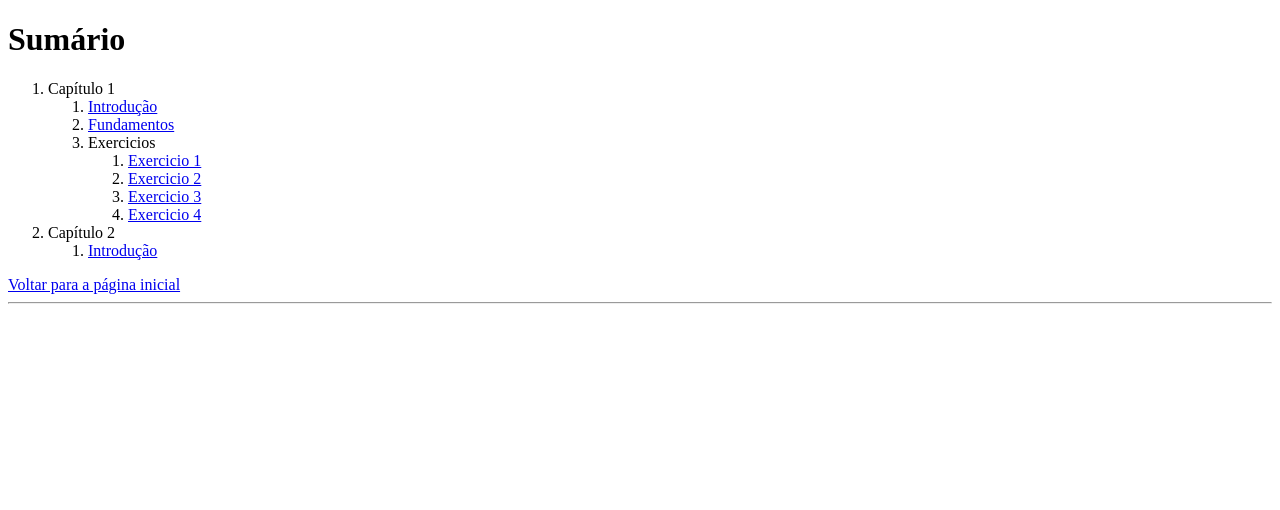
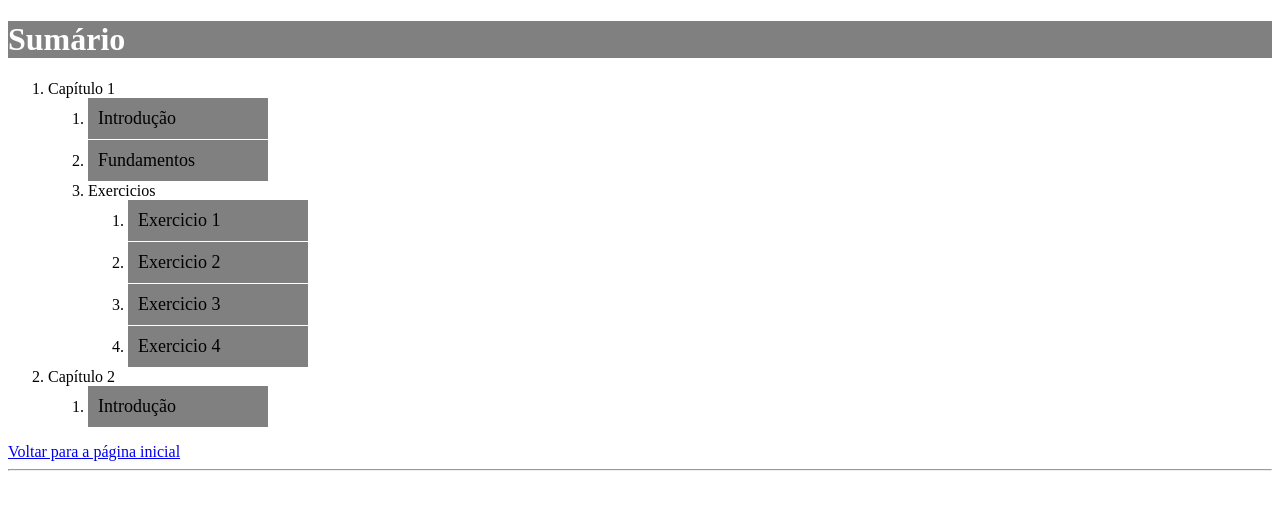
Before and after one commit to leomaycontb/ExerciciosLeoMaycon, a plain HTML site: page curso/sumario.html in a window 1280 px wide. Drawn offline with Linux system fonts and the light colour scheme.

Commit message:
Add stylesheet link to sumario.html

```diff
--- a/curso/sumario.html
+++ b/curso/sumario.html
@@ -2,6 +2,7 @@
 <html lang="pt-BR">
 <head>
   <meta charset="utf-8">
+  <link rel="stylesheet" type="text/css" href="../style.css">
   <title>Sumário</title>
 </head>
 
```
